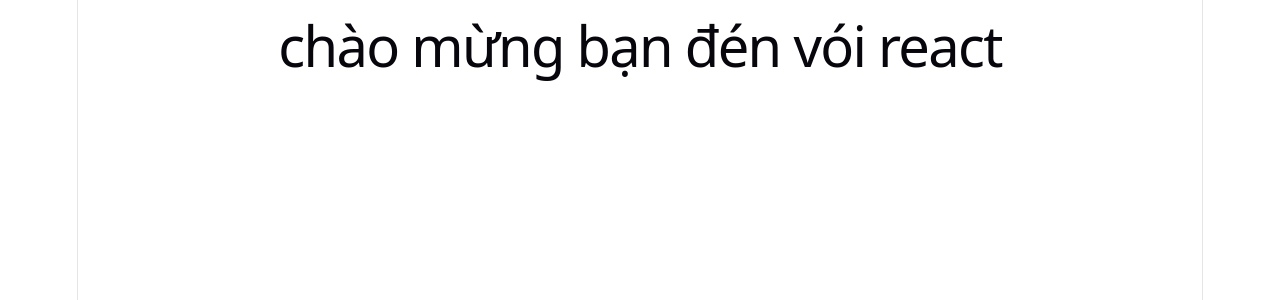
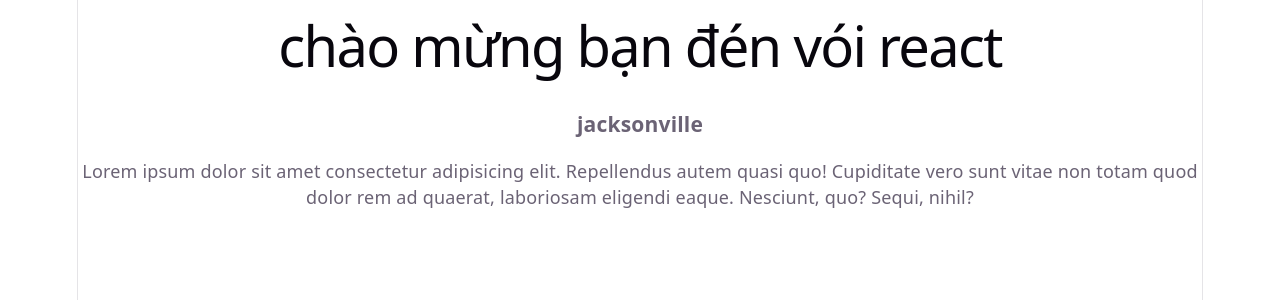
Before and after one commit to bachkhoa1988us-vn/react, a React (Vite) app: page / in a window 1280 px wide. Shown: the top 300 px of the page. Built offline with nearby package versions, Linux system fonts and the light colour scheme.

Commit message:
welcome component

```diff
--- a/src/App.jsx
+++ b/src/App.jsx
@@ -3,13 +3,22 @@
 import reactLogo from './assets/react.svg'
 import viteLogo from './assets/vite.svg'
 import './App.css'
-
+function Welcome() {
+  //tham so
+  return (
+    <>
+      <h3>jacksonville</h3>
+      <p>Lorem ipsum dolor sit amet consectetur adipisicing elit. Repellendus autem quasi quo! Cupiditate vero sunt vitae non totam quod dolor rem ad quaerat, laboriosam eligendi eaque. Nesciunt, quo? Sequi, nihil?</p>
+    </>
+  )
+}
 function App() {
   const [count, setCount] = useState(0)
 
   return (
     <>
       <h1>chào mừng bạn đén vói react</h1>
+      <Welcome />
     </>
   )
 }
```
